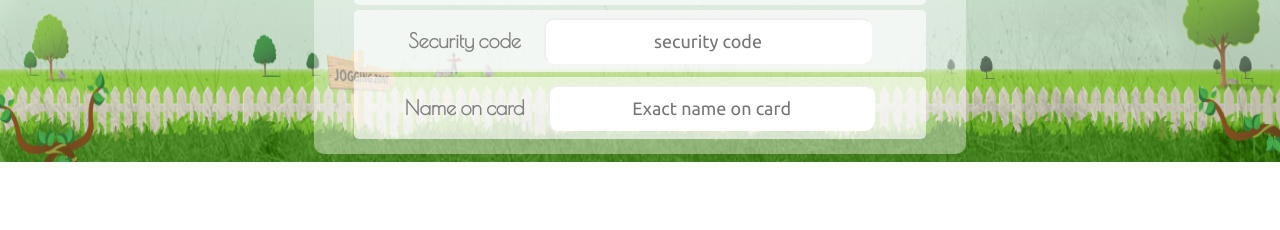
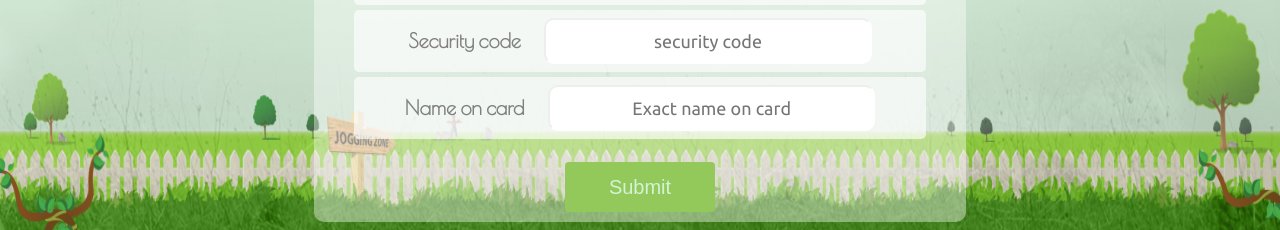
Before and after one commit to meetesh06/Assignment-3-S3, a plain HTML site: page index.html in a window 1280 px wide. Shown: the part 941-1171 px from the top of the page. Before the commit the page ends 1103 px from the top, so only its background shows below. Drawn offline with nearby package versions, Linux system fonts and the light colour scheme.

Commit message:
Add submit button

```diff
--- a/index.html
+++ b/index.html
@@ -48,6 +48,8 @@
 			<div class="gen_in">
 				<p>Name on card</p> <input type="text" name="card_name" placeholder="Exact name on card">
 			</div>
+		<br/>
+		<input type="submit" name="submit">
 	</div>
 </body>
 </html>
--- a/style.css
+++ b/style.css
@@ -110,3 +110,25 @@ h3 {
 
 	height: 50px;
 }
+
+input[type = "submit"] {
+	border: none;
+	border-radius: 4px;
+	font-size: 20px;
+
+	width: 150px;
+	height: 50px;
+
+	background-color: #93C85B;
+	color: #D5F2D7;
+
+	-webkit-transition: background-color 0.3s, color 0.3s;
+    -moz-transition: background-color 0.3s, color 0.3s;
+    -o-transition: background-color 0.3s, color 0.3s;
+    transition: background-color 0.3s, color 0.3s;
+}
+
+input[type = "submit"]:hover {
+	background-color: #74AB43;
+	color: white;
+}
```
